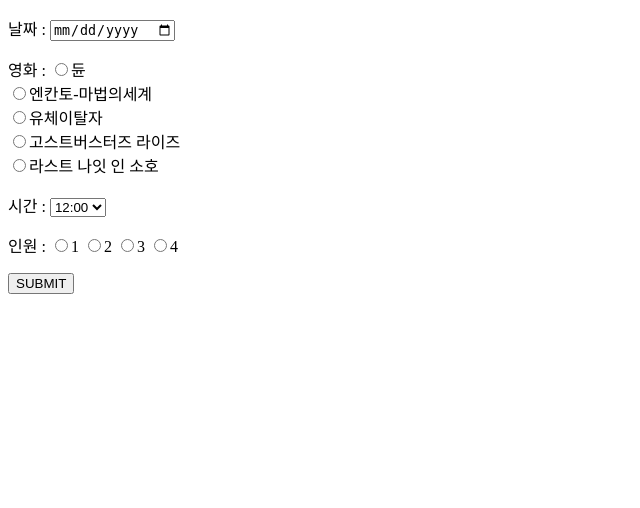
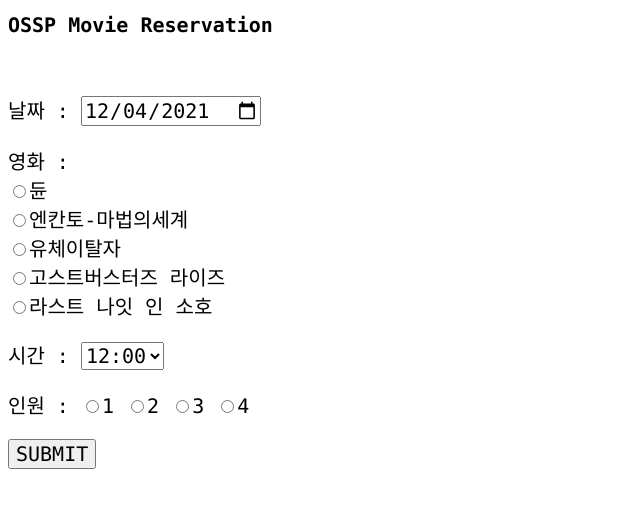
Before and after one commit to minjeong073/2021-2-OSSprac-project2-3-HelloOS, a Flask app: page / in a window 1280 px wide. Shown: the top 508 px of the page, without its empty margins (0-640 px from the left). Run offline with Flask 2, Linux system fonts and the light colour scheme.

Commit message:
update reservation.html

```diff
--- a/app/template/reservation.html
+++ b/app/template/reservation.html
@@ -4,11 +4,18 @@
         <meta charset = "UTF-8">
         <meta name = "viewport" content="width=device-width, initial-scale = 1.0">
         <title>OSSP_reservation</title>
+        <style>
+            * {
+                font-size: 20px;
+                font-family: Consolas, sans-serif;
+            }
+        </style>
     </head>
+    <h1>OSSP Movie Reservation</h1><br>
     <body>
         <form action = "/submit" method = "POST">
-            <p>날짜 : <input type = "date" name = "Date" /></p>
-            <p>영화 :
+            <p>날짜 : <input type = "date" value = "2021-12-04" name = "Date" /></p>
+            <p>영화 : <br>
                 <label><input type="radio" name="Movie" value="듄"/>듄</label><br>
                 <label><input type="radio" name="Movie" value="엔칸토-마법의세계"/>엔칸토-마법의세계</label><br>
                 <label><input type="radio" name="Movie" value="유체이탈자"/>유체이탈자</label><br>
```
